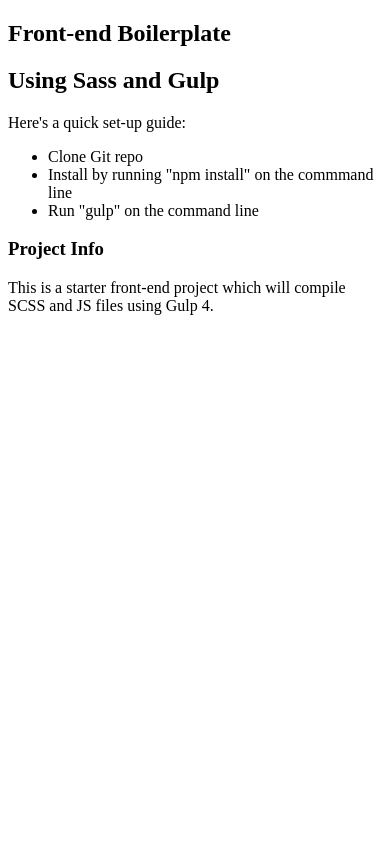
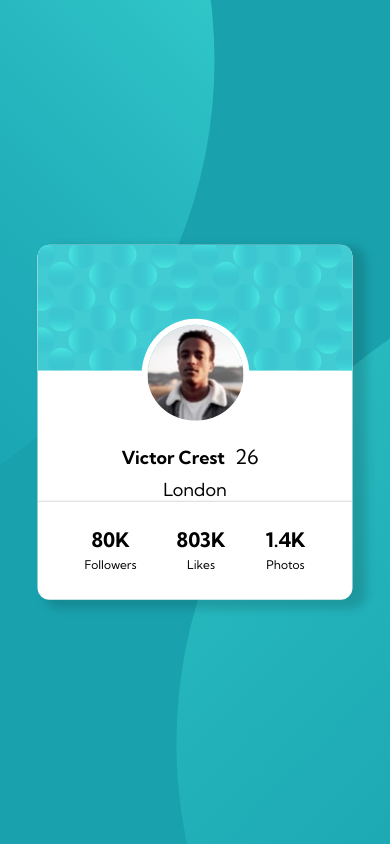
Before and after one commit to Nrupatungan/profile-card-component, a website: page index.html in a window 390 px wide. Drawn offline with Linux system fonts and the light colour scheme.

Commit message:
Styling and media queries done

```diff
--- a/app/scss/_colors.scss
+++ b/app/scss/_colors.scss
@@ -0,0 +1,4 @@
+$Darkcyan: hsl(185, 75%, 39%);
+$Verydarkdesaturatedblue: hsl(229, 23%, 23%);
+$Darkgrayishblue: hsl(227, 10%, 46%);
+$Darkgray: hsl(0, 0%, 59%);
--- a/app/scss/_globals.scss
+++ b/app/scss/_globals.scss
@@ -0,0 +1,71 @@
+*,*::after,*::before{
+    margin: 0;
+    padding: 0;
+    box-sizing: border-box;
+    font-size: 100%;
+}
+
+body{
+    min-height: 100vh;
+    position: relative;
+    background:url(/images/bg-pattern-top.svg), url(/images/bg-pattern-bottom.svg);
+    background-repeat: no-repeat, no-repeat;
+    background-position: right 45vw bottom 35vh, left 45vw top 30vh;
+    background-color: $Darkcyan;
+
+    @media #{$mq-560-up}{
+        background-position: right 60vw bottom 35vh,left 60vw top 35vh;
+    }
+    @media #{$mq-1000-up}{
+        background-position: right 50vw bottom 35vh,left 50vw top 35vh;
+    }
+    @media #{$mq-1440-up}{
+        background-position: right 50vw bottom 35vh,left 45vw top 55vh;
+    }
+    @media #{$mq-1800-up}{
+        background-position: right 65vw bottom 40vh,left 60vw top 55vh;
+    }
+}
+
+// container styling
+main{
+    background-color: white;
+    position: absolute;
+    top: 50%;
+    left: 50%;
+    transform: translate(-50%,-50%);
+    background-color: white;
+    width: 315px;
+    border-radius: 12px;
+    box-shadow: 10px 5px 10px 4px rgba(0, 0, 0, 0.144);
+    overflow: hidden;
+
+    @media #{$mq-1000-up}{
+        width: 320px;
+    }
+    @media #{$mq-1440-up}{
+        width: 330px;
+    }
+}
+.header{
+    #bg-card{
+        width: 315px;
+
+        @media #{$mq-1000-up}{
+            width: 320px;
+        }
+        @media #{$mq-1440-up}{
+            width: 330px;
+        }
+    }
+    #victor{
+        border-radius: 50%;
+        border: 6px solid white;
+        margin-top: -57px;
+        padding-bottom: 5px;
+    }
+}
+
+.line{
+    border-top: 1px solid rgba(169, 169, 169, 0.452);
+}
--- a/app/scss/_typography.scss
+++ b/app/scss/_typography.scss
@@ -0,0 +1,48 @@
+//font variable
+$Kumbhsans: 'Kumbh Sans', sans-serif;
+
+//font setting
+body{
+    font-size: 18px;
+    font-family: $Kumbhsans;
+    text-align: center;
+}
+
+.main-name{
+    display: flex;
+    justify-content: center;
+    align-items: center;
+    p{
+        margin: 0 10px;
+        font-size: 1.125em;
+        line-height: 2em;
+        font-weight: 500;
+    }
+    .london{
+        padding-bottom: 25px;
+    }
+}
+
+.stats{
+    display: flex;
+    align-items: center;
+    justify-content: center;
+    margin: 25px 0 28px 0;
+    div{
+        margin: 0 20px;
+    }
+    h2{
+        font-size: 20px;
+        margin-bottom: 5px;
+    }
+    p{
+        font-size: 12px;
+        letter-spacing: 0.112;
+    }
+
+    @media #{$mq-1440-up}{
+        p{
+            font-size: 12.9px;
+        }
+    }
+}
--- a/app/scss/_variables.scss
+++ b/app/scss/_variables.scss
@@ -2,3 +2,7 @@
 
 $mq-1000-down: "only screen and (max-width: 999px)";
 $mq-1000-up: "only screen and (min-width: 1000px)";
+
+$mq-560-up: "only screen and (min-width: 560px)";
+$mq-1440-up: "only screen and (min-width: 1440px)";
+$mq-1800-up: "only screen and (min-width: 1800px)";
--- a/index.html
+++ b/index.html
@@ -10,45 +10,57 @@
         <meta name="theme-color" content="#1843c1" />
         <meta name="apple-mobile-web-app-status-bar-style" content="#1843c1">
 
-        <title></title>
+        <title>Frontend Mentor | Profile card component</title>
 
         <!-- Google Fonts -->
-        <link href="https://fonts.googleapis.com/css?family=Roboto:400,700" rel="stylesheet">
-
+        <link rel="preconnect" href="https://fonts.googleapis.com">
+        <link rel="preconnect" href="https://fonts.gstatic.com" crossorigin>
+        <link href="https://fonts.googleapis.com/css2?family=Kumbh+Sans:wght@400;700&display=swap" rel="stylesheet">
         <!-- CSS File -->
-        <link rel="stylesheet" href="dist/style.css?cb=1643343517775">
+        <link rel="stylesheet" href="dist/style.css?cb=1643348772476">
         <!-- Favicon -->
         <link rel="icon" type="image/png" sizes="32x32" href="./images/favicon-32x32.png">
     </head>
     <body>
 
+        <!-- our main acts as a container for our profile card -->
         <main>
-            <section class="content">
-                <h1>Front-end Boilerplate</h1>
-                <h2>Using Sass and Gulp</h2>
 
-                <p>
-                    Here's a quick set-up guide:
-                </p>
+            <!-- header -->
+            <div class="header">
+                <img src="./images/bg-pattern-card.svg" alt="bg-pattern-card" id="bg-card">
+                <img src="./images/image-victor.jpg" alt="image-victor" id="victor">
+                <div class="main-name">
+                    <h3>Victor Crest</h3>
+                    <p>26</p>
+                </div>
+                <p class="london">London</p>
+            </div>
 
-                <ul>
-                    <li>Clone Git repo</li>
-                    <li>Install by running "npm install" on the commmand line</li>
-                    <li>Run "gulp" on the command line</li>
-                </ul>
+            <!-- horizontal line -->
+            <div class="line"></div>
 
-            </section>
+            <!-- Stats section -->
+            <div class="stats">
+                <div>
+                    <h2>80K</h2>
+                    <p>Followers</p>
+                </div>
 
-            <aside>
-                <h3>Project Info</h3>
-                <p>
-                    This is a starter front-end project which will compile SCSS and JS files using Gulp 4.
-                </p>
-            </aside>
+                <div>
+                    <h2>803K</h2>
+                    <p>Likes</p>
+                </div>
+
+                <div>
+                    <h2>1.4K</h2>
+                    <p>Photos</p>
+                </div>
+            </div>
 
         </main>
 
         <!-- JavaScript File -->
-        <script src="dist/all.js?cb=1643343517775"></script>
+        <script src="dist/all.js?cb=1643348772476"></script>
     </body>
 </html>
```
Also changed, not shown: dist/style.css, 1 other file.
